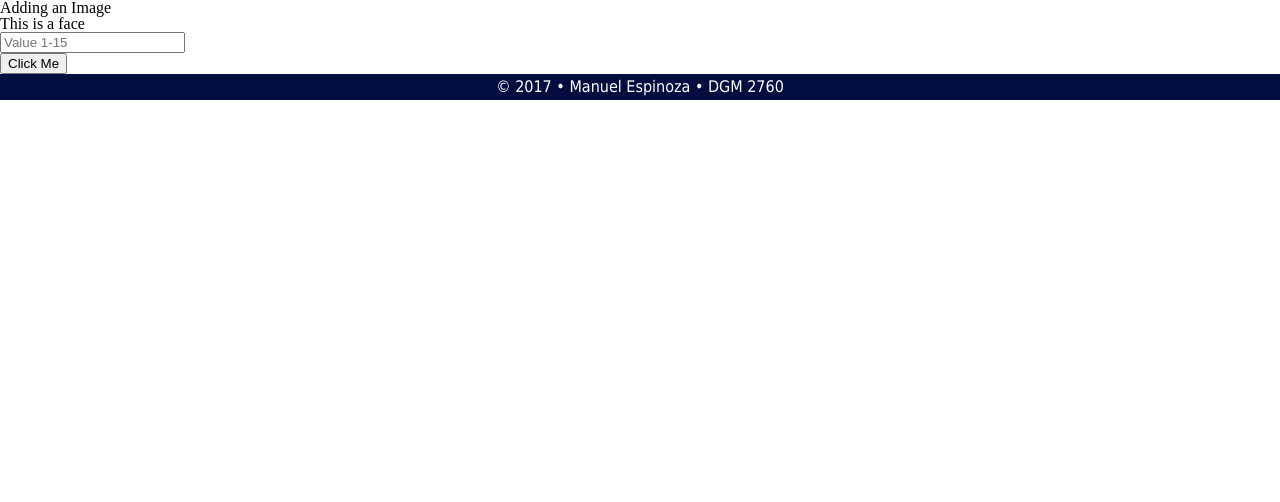
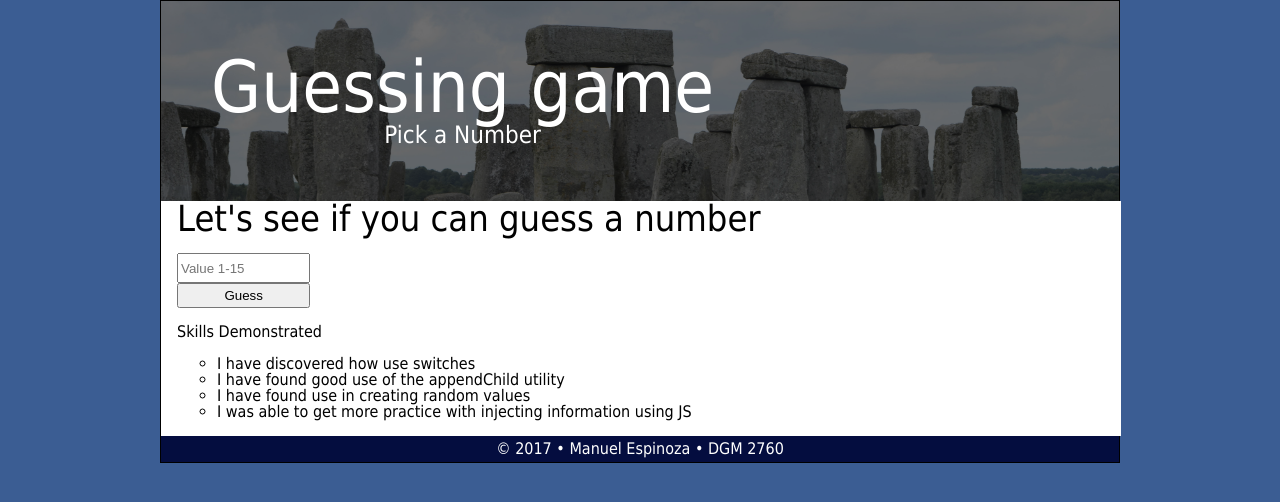
Before and after one commit to manoy96/dgm2760, a PHP site: page / in a window 1280 px wide. Shown: the top 502 px of the page. Run offline with PHP 8.4, Linux system fonts and the light colour scheme.

Commit message:
completed module 3

```diff
--- a/03Guessing Game/css/styles.css
+++ b/03Guessing Game/css/styles.css
@@ -7,16 +7,18 @@
 
 /* -----------------HEADER---------------*/
 header {
-	background-image: url("../images/flag.jpg");
+	background-image: url(../images/stone.jpg);
 	background-size: cover;
-	background-repeat: no-repeat;
-	background-position: top center;
+	float:center;
 	width: 100%;
-	height:20%;
-
+	height: 200px;
 }
 
-header h1 {
+div.hero {
+	float: left;
+}
+
+div.hero h1 {
 	font-size: 72px;
 	font-family: Tahoma, Geneva, sans-serif;
 	color: white;
@@ -27,7 +29,7 @@ header h1 {
 
 }
 
-header h2 {
+div.hero h2 {
 	font-size: 24px;
 	font-family: Tahoma, Geneva, sans-serif;
 	color: white;
@@ -36,11 +38,24 @@ header h2 {
 
 
 }
+#overlay {
 
+	overflow: hidden;
+	background: rgba(0, 0, 0, .90);
+	z-index: 2;
+}
 
+.wrapper {
+    background: rgba(0, 0, 0, 0.55);
+    background-size: cover;
+    margin: 0;
+    min-height: 250px;
+}
 
 /* -- FOOTER STYLESHEET ---*/
 footer {
+	max-width: 960px;
+	min-width: 320px;
 	font-family: Tahoma, Geneva, sans-serif;
 	color: white;
 	width: 100%;
@@ -53,8 +68,24 @@ footer {
 
 }
 
+
+/*-- CONTAINER ---*/
+#container {
+	max-width: 960px;
+	min-width: 320px;
+	margin: auto;
+	border: 1px solid black;
+}
+/*-- BODY--*/
+body {
+background-color: #3b5d93;
+}
+
 /* --  CONTENT FOR THIS PAGE STYLESHEET ---*/
 #content {
+	max-width: 960px;
+	min-width: 320px;
+	background-color: #fff;
 	width: 1024px;
 	margin: auto;
 	padding-left: 16px;
@@ -92,3 +123,14 @@ ul.objective {
 .keepOpen{
 	clear: both;
 }
+
+
+/*---------------INPUTS/BUTTONS-------------*/
+#userInput {
+	width: 10em;
+	height: 30px;
+}
+button {
+	width: 10em;
+	height: 25px;
+}
--- a/03Guessing Game/index.html
+++ b/03Guessing Game/index.html
@@ -9,22 +9,50 @@
 	</head>
 
 <body>
-	<h1>Adding an Image</h1>
+<div id="container">
+	<header>
+		<div id="overlay"></div>
+			<div class="keepOpen"></div>
 
-	<div id="face">This is a face</div>
 
-<input id="userInput" type="text" name="Random Number" placeholder="Value 1-15">
+			<div class="hero">
+				<h1>Guessing game</h1>
+				<h2>Pick a Number</h2>
+			</div>
+			<div class="wrapper"></div>
+
+		</header>
+<main>
+<div id="content">
+
+<h1> Let's see if you can guess a number</h1>
 <br>
+	<input id="userInput" type="text" name="Random Number" placeholder="Value 1-15">
+	<br>
+		<button onclick="guessFunction()">Guess</button>
+		<br>
+		<br>
+<h2>Skills Demonstrated</h2>
+<br>
+			<ul class="objective">
+				<li>I have discovered how use switches</li>
+				<li>I have found good use of the appendChild utility</li>
+				<li>I have found use in creating random values</li>
+				<li>I was able to get more practice with injecting information using JS</li>
 
-<button onclick="guessFunction()">
-	Click Me
-</button>
+			</ul>
+			<br>
+
+	<div id="face"></div>
+
 <div id="award"></div>
 
-
+</div>
+</main>
 <footer>
 	<p> &copy; 2017 &bull; Manuel Espinoza &bull; DGM 2760 </p>
 </footer>
+</div>
 </body>
 <script type="text/javascript" src="js/main.js"></script>
 </html>
```
Also changed, not shown: 03Guessing Game/images/stone.jpg (added).
